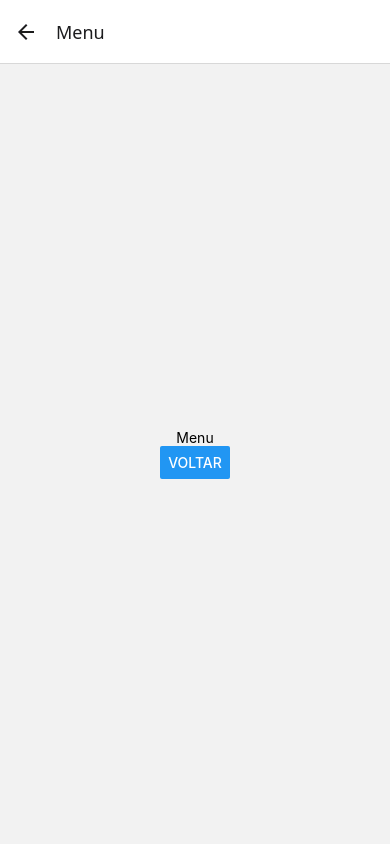
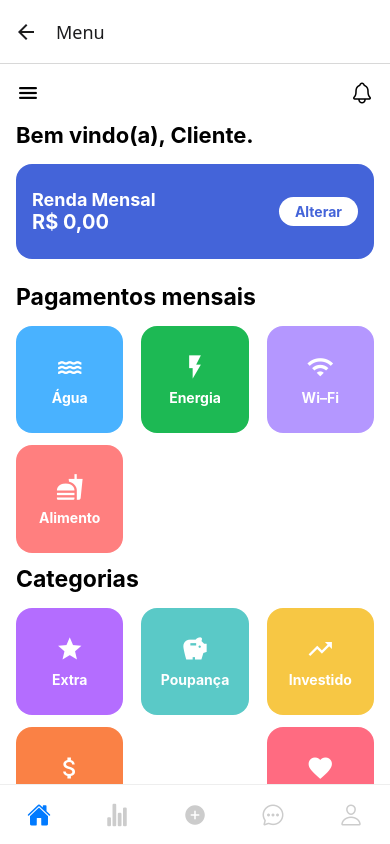
Before and after one commit to rittatec/compass-project, a React Native app: screen /Menu in a window 390 px wide. Built offline with nearby package versions, Linux system fonts and the light colour scheme.

Commit message:
tela de menu

```diff
--- a/App.js
+++ b/App.js
@@ -8,6 +8,7 @@ import Login from './src/views/Login'; // tela Login
 import Cadastrar from './src/views/Cadastrar'; // tela de cadastro
 import Menu from './src/views/Menu'; // tela de Menu
 import PopOut from './src/views/PopOut'; // tela PopOut de registro com sucesso
+
 
 const Stack = createNativeStackNavigator();
 
--- a/package.json
+++ b/package.json
@@ -13,6 +13,7 @@
     "@react-navigation/native": "^7.1.9",
     "@react-navigation/native-stack": "^7.3.13",
     "expo": "~53.0.9",
+    "expo-linear-gradient": "~14.1.4",
     "expo-status-bar": "~2.2.3",
     "react": "19.0.0",
     "react-native": "0.79.2",
@@ -21,7 +22,7 @@
     "react-native-safe-area-context": "5.4.0",
     "react-native-screens": "~4.10.0",
     "react-native-svg": "15.11.2",
-    "expo-linear-gradient": "~14.1.4"
+    "react-native-vector-icons": "^10.2.0"
   },
   "devDependencies": {
     "@babel/core": "^7.20.0"
--- a/src/views/Menu.js
+++ b/src/views/Menu.js
@@ -1,10 +1,157 @@
-import { View, Text, Button } from 'react-native';
+import { View, Text, StyleSheet, TouchableOpacity, ScrollView, SafeAreaView } from 'react-native';
+import { useNavigation } from '@react-navigation/native';
+import { Ionicons, MaterialIcons } from '@expo/vector-icons';
 
-export default function Menu({ navigation }) {
+export default function Menu() {
+  const navigation = useNavigation();
+
+  const pagamentos = [
+    { title: 'Água', screen: 'Agua', color: '#49B2FF', icon: 'water' },
+    { title: 'Energia', screen: 'Energia', color: '#1DB954', icon: 'flash-on' },
+    { title: 'Wi–Fi', screen: 'Wifi', color: '#B497FF', icon: 'wifi' },
+    { title: 'Alimento', screen: 'Alimento', color: '#FF7F7F', icon: 'fastfood' },
+  ];
+
+  const categorias = [
+    { title: 'Extra', screen: 'Extra', color: '#B46DFF', icon: 'star' },
+    { title: 'Poupança', screen: 'Poupanca', color: '#5AC9C7', icon: 'savings' },
+    { title: 'Investido', screen: 'Investido', color: '#F7C744', icon: 'trending-up' },
+    { title: 'Receber', screen: 'Receber', color: '#FA8145', icon: 'attach-money' },
+    { title: 'Saúde', screen: 'Saude', color: '#FF6B81', icon: 'favorite' },
+  ];
+
+  const renderButtons = (items) =>
+    items.map(({ title, screen, color, icon }) => (
+      <TouchableOpacity
+        key={screen}
+        style={[styles.card, { backgroundColor: color }]}
+        onPress={() => navigation.navigate(screen)}
+      >
+        <MaterialIcons name={icon} size={28} color="#fff" />
+        <Text style={styles.cardText}>{title}</Text>
+      </TouchableOpacity>
+    ));
+
   return (
-    <View style={{ flex: 1, justifyContent: 'center', alignItems: 'center' }}>
-      <Text>Menu</Text>
-      <Button title="Voltar" onPress={() => navigation.goBack()} />
-    </View>
+    <SafeAreaView style={styles.container}>
+      <ScrollView contentContainerStyle={styles.scrollContainer}>
+        <View style={styles.headerRow}>
+          <Ionicons name="menu" size={24} color="black" />
+          <Ionicons name="notifications-outline" size={24} color="black" />
+        </View>
+
+        <Text style={styles.greeting}>Bem vindo(a), Cliente.</Text>
+
+        <View style={styles.balanceCard}>
+          <View>
+            <Text style={styles.balanceLabel}>Renda Mensal</Text>
+            <Text style={styles.balanceValue}>R$ 0,00</Text>
+          </View>
+          <TouchableOpacity style={styles.editButton}>
+            <Text style={styles.editButtonText}>Alterar</Text>
+          </TouchableOpacity>
+        </View>
+
+        <Text style={styles.sectionTitle}>Pagamentos mensais</Text>
+        <View style={styles.grid}>{renderButtons(pagamentos)}</View>
+
+        <Text style={styles.sectionTitle}>Categorias</Text>
+        <View style={styles.grid}>{renderButtons(categorias)}</View>
+      </ScrollView>
+
+      <View style={styles.footer}>
+        <Ionicons name="home" size={24} color="#007AFF" />
+        <Ionicons name="stats-chart" size={24} color="#ccc" />
+        <Ionicons name="add-circle" size={24} color="#ccc" />
+        <Ionicons name="chatbubble-ellipses-outline" size={24} color="#ccc" />
+        <Ionicons name="person-outline" size={24} color="#ccc" />
+      </View>
+    </SafeAreaView>
   );
 }
+
+const styles = StyleSheet.create({
+  container: {
+    flex: 1,
+    backgroundColor: '#fff',
+  },
+  scrollContainer: {
+    padding: 16,
+    paddingBottom: 80,
+  },
+  headerRow: {
+    flexDirection: 'row',
+    justifyContent: 'space-between',
+    marginBottom: 16,
+  },
+  greeting: {
+    fontSize: 22,
+    fontWeight: 'bold',
+    marginBottom: 16,
+  },
+  balanceCard: {
+    backgroundColor: '#4464D9',
+    borderRadius: 16,
+    padding: 16,
+    flexDirection: 'row',
+    justifyContent: 'space-between',
+    alignItems: 'center',
+    marginBottom: 24,
+    height: 95,
+  },
+  balanceLabel: {
+    color: '#fff',
+    fontSize: 18,
+    fontWeight: 'bold',
+  },
+  balanceValue: {
+    color: '#fff',
+    fontSize: 20,
+    fontWeight: 'bold',
+  },
+  editButton: {
+    backgroundColor: '#fff',
+    paddingVertical: 6,
+    paddingHorizontal: 16,
+    borderRadius: 20,
+  },
+  editButtonText: {
+    color: '#4464D9',
+    fontWeight: 'bold',
+  },
+  sectionTitle: {
+    fontSize: 23,
+    fontWeight: 'bold',
+    marginBottom: 15,
+  },
+  grid: {
+    flexDirection: 'row',
+    justifyContent: 'space-between',
+    flexWrap:'wrap',
+  },
+  card: {
+    width: '30%',
+    aspectRatio: 1,
+    borderRadius: 16,
+    justifyContent: 'center',
+    alignItems: 'center',
+    marginBottom: 12,
+  },
+  cardText: {
+    color: '#fff',
+    fontWeight: 'bold',
+    marginTop: 8,
+  },
+  footer: {
+    position: 'absolute',
+    bottom: 0,
+    height: 60,
+    backgroundColor: '#fff',
+    width: '100%',
+    borderTopWidth: 1,
+    borderColor: '#eee',
+    flexDirection: 'row',
+    justifyContent: 'space-around',
+    alignItems: 'center',
+  },
+});
```
Also changed, not shown: 1 other file (tests, documents, lock files or other folders).
